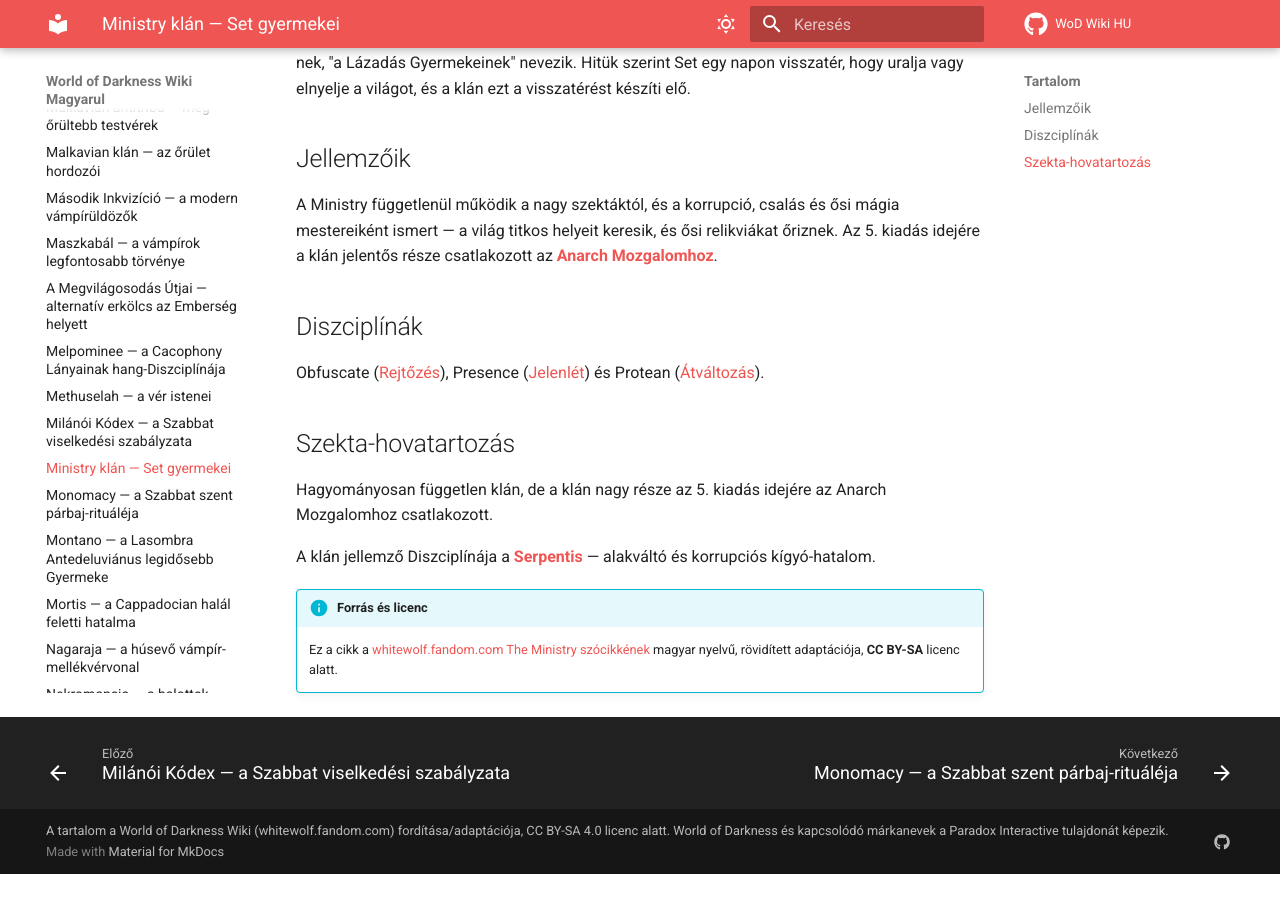
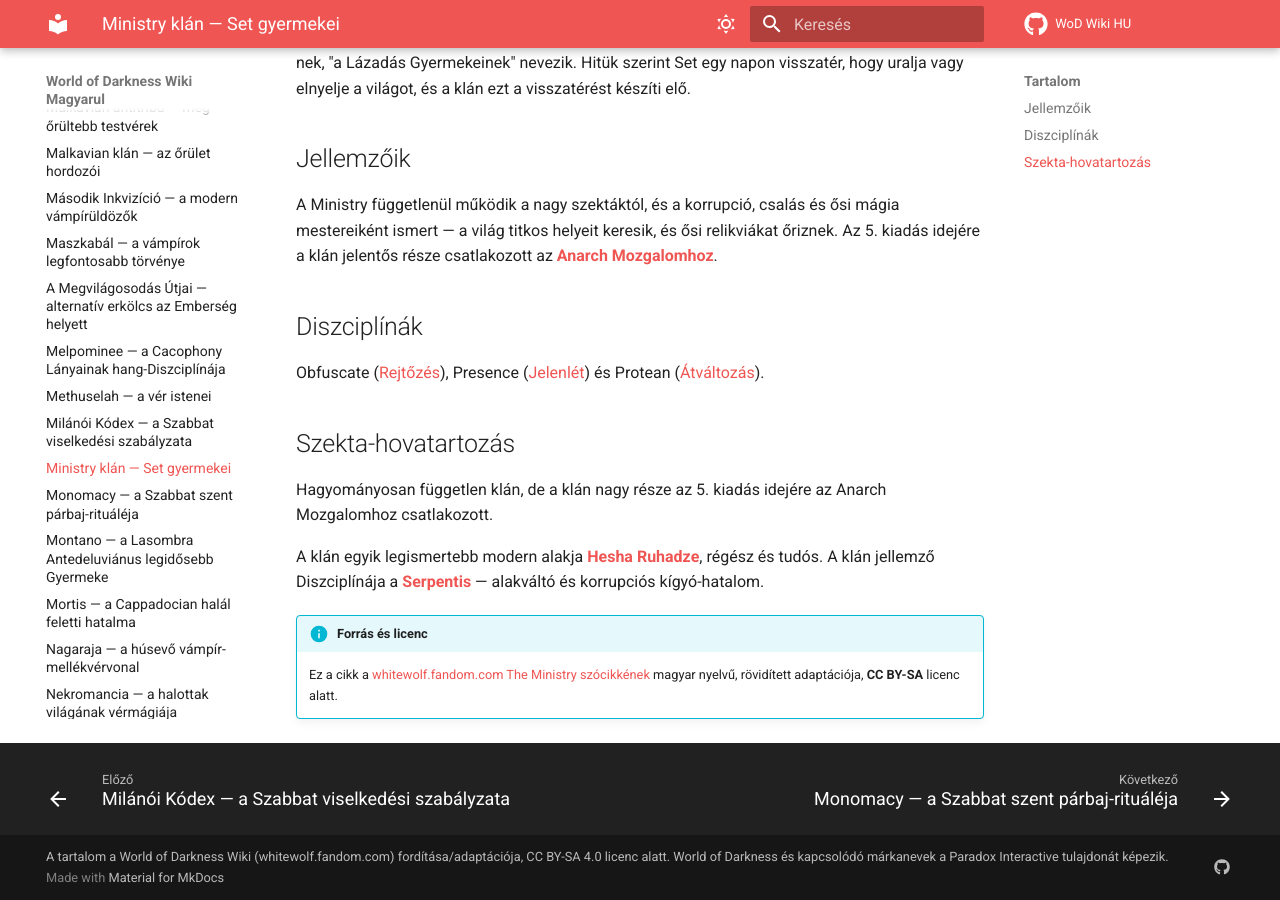
Before and after one commit to davidszentgyorgyi/wod-hu, an MkDocs documentation site: the page built from docs/vampire-a-maszkabal/ministry.md, in a window 1280 px wide and 900 px high, scrolled down 648 px. Built offline with MkDocs 1.6.1 and Material for MkDocs 9.7.7, drawn with Linux system fonts in a browser that asks for light colours; comment, search, counter and statistics services are not loaded; before the commit the page ends 1522 px from its top, so only the background shows below that.

Commit message:
Add Hesha Ruhadze NPC article
Short, heavily abstracted summary of the Ministry's archaeologist-scholar
signature character and his pursuit of Set's reawakening. Linked from
ministry.md.

Co-Authored-By: Claude Sonnet 5 <noreply@anthropic.com>

```diff
--- a/docs/vampire-a-maszkabal/ministry.md
+++ b/docs/vampire-a-maszkabal/ministry.md
@@ -33,7 +33,8 @@ Obfuscate ([Rejtőzés](diszciplina-rejtozes.md)), Presence ([Jelenlét](diszcip
 Hagyományosan független klán, de a klán nagy része az 5. kiadás idejére az Anarch Mozgalomhoz
 csatlakozott.
 
-A klán jellemző Diszciplínája a **[Serpentis](serpentis.md)** — alakváltó és korrupciós
+A klán egyik legismertebb modern alakja **[Hesha Ruhadze](hesha-ruhadze.md)**, régész és
+tudós. A klán jellemző Diszciplínája a **[Serpentis](serpentis.md)** — alakváltó és korrupciós
 kígyó-hatalom.
 
 !!! info "Forrás és licenc"
```
Also changed, not shown: CONTENT_MAP.md (+1 -0 lines), docs/vampire-a-maszkabal/hesha-ruhadze.md (added, +32 -0 lines).
